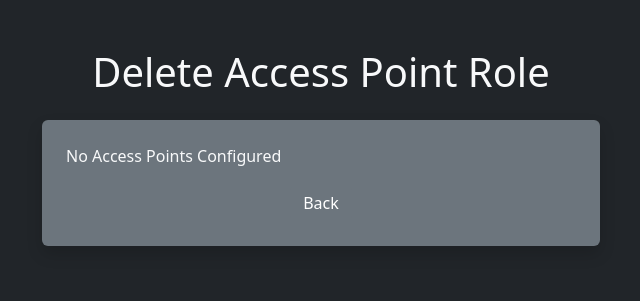
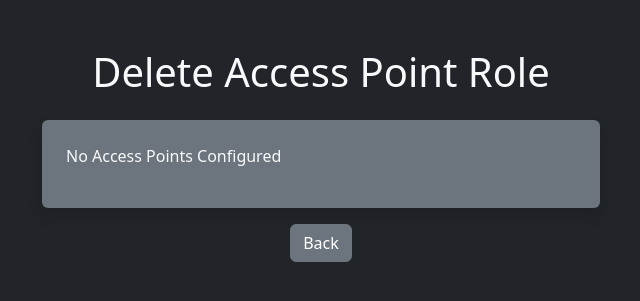
Before and after one commit to jgarw/access-control, a Python web app: template templates/delete_point_role.html in a window 1280 px wide. Shown: the top 301 px of the page, without its empty margins (319-959 px from the left). Run offline with Jinja, Linux system fonts and the light colour scheme; the template is opened without the code that fills it, so the values that code supplies are empty.

Commit message:
small styling changes

```diff
--- a/templates/access_points.html
+++ b/templates/access_points.html
@@ -29,9 +29,11 @@ This template will be used for managing allowed roles to access points via the a
                 </div>
             </div>
 
-            <div class="text-center mt-4">
+            <div class="text-center mt-3">
                 <a href="{{ url_for('add_point_role') }}" class="btn btn-success">Add Access Permission</a>
                 <a href="{{ url_for('delete_point_role') }}" class="btn btn-danger">Delete Access Permission</a>
+            </div>
+            <div class="text-center mt-3">
                 <a href="{{ url_for('index') }}" class="btn btn-secondary">Back</a>
             </div>
         </div>
--- a/templates/delete_point_role.html
+++ b/templates/delete_point_role.html
@@ -44,9 +44,9 @@ This page contains all of the fields necessary for deleting permissions/roles fr
         {% else %}
             <p>No Access Points Configured</p>
         {% endif %}
-        <div class="text-center">
-            <a href="{{url_for('access_points')}}" class="btn btn-secondary" mt-3>Back</a>
-        </div>
+    </div>
+    <div class="text-center mt-3">
+        <a href="{{url_for('access_points')}}" class="btn btn-secondary" mt-3>Back</a>
     </div>
 </div>
 {% endblock %}
```
Also changed, not shown: templates/add_point_role.html (+5 -7 lines).
